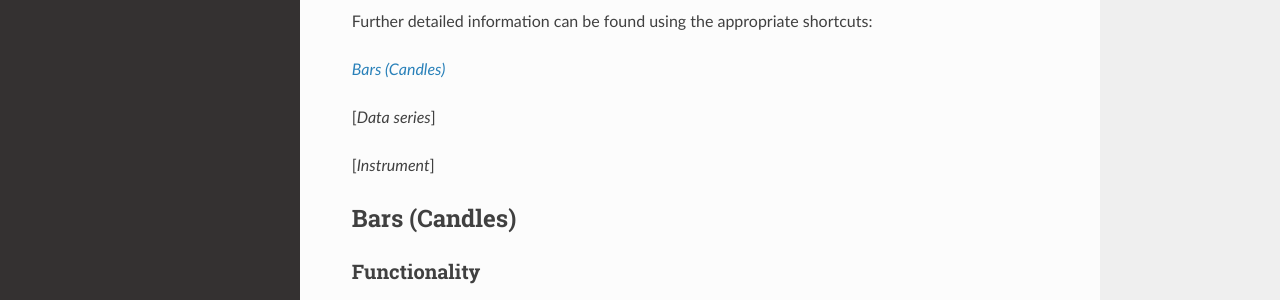
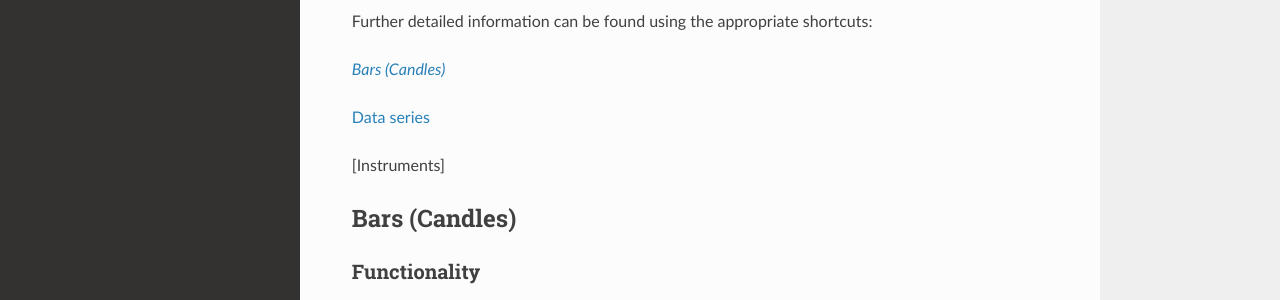
Before and after one commit to AgenaTrader/AgenaScript-documentation, an MkDocs documentation site: the page built from sources/handling_bars_and_instruments.md, in a window 1280 px wide and 900 px high. Shown: the part 222-522 px from the top of the window. Built offline with MkDocs 1.6.1, drawn with Linux system fonts in a browser that asks for light colours; nearby versions of some CDN libraries; old or Windows-style settings are respelled for this version of MkDocs.

Commit message:
Update handling_bars_and_instruments.md

```diff
--- a/sources/handling_bars_and_instruments.md
+++ b/sources/handling_bars_and_instruments.md
@@ -6,9 +6,9 @@ Further detailed information can be found using the appropriate shortcuts:
 
 [*Bars (Candles)*](#bars-candles)
 
-[*Data series*]
-
-[*Instrument*]
+[Data series](#data-series)
+
+[Instruments]
 
 
 Bars (Candles)
```
